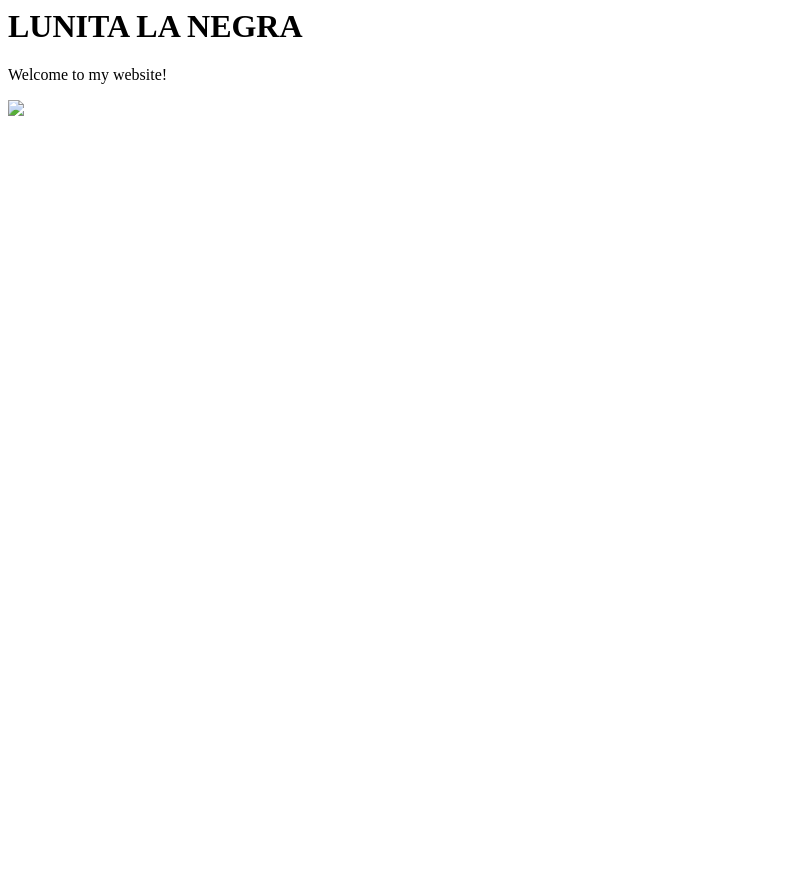
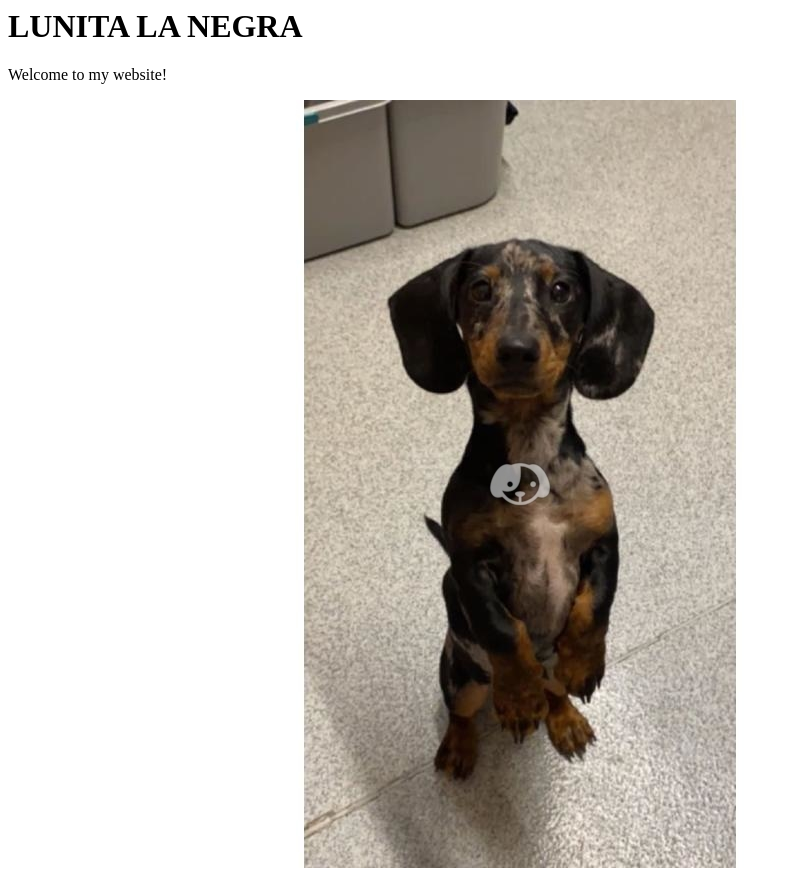
Before and after one commit to aln045/aln045.github.io, a plain HTML site: page index.html in a window 1280 px wide. Shown: the whole page, without its empty margins (0-791 px from the left). Before the commit the page ends 800 px from the top, so only its background shows below. Drawn offline with Linux system fonts and the light colour scheme.

Commit message:
Update index.html

```diff
--- a/index.html
+++ b/index.html
@@ -4,7 +4,7 @@
 <body>
   <h1>LUNITA LA NEGRA</h1>
   <p>Welcome to my website!</p>
-  <img src="merle.jpeg">
+  <img src="merle.jpg">
 </body>
 
 </html>
```
